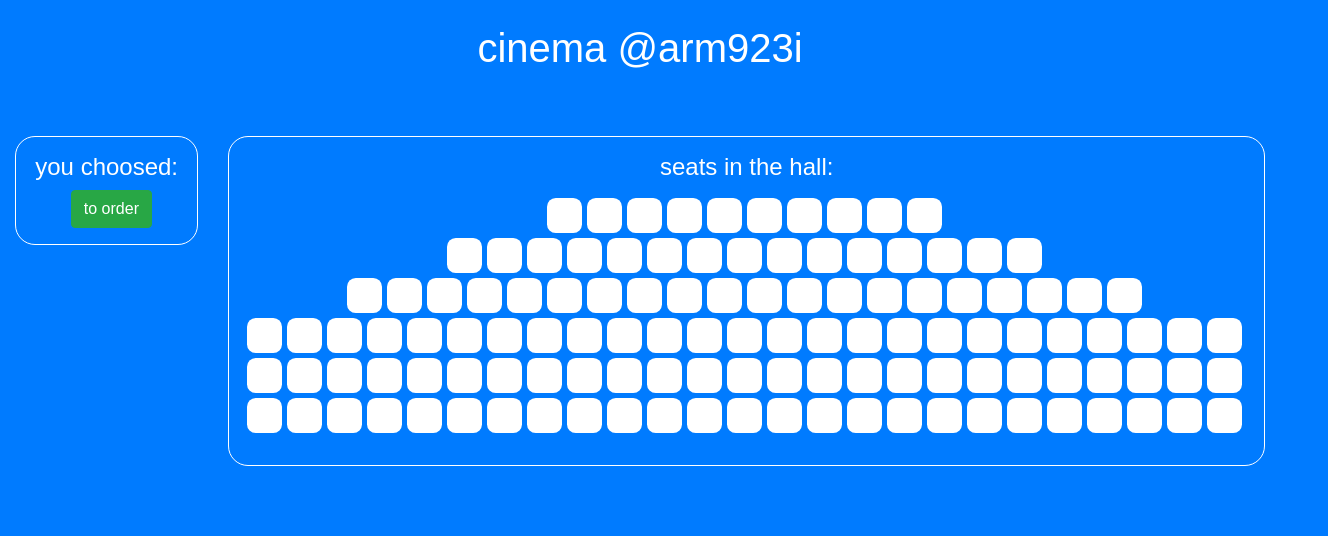
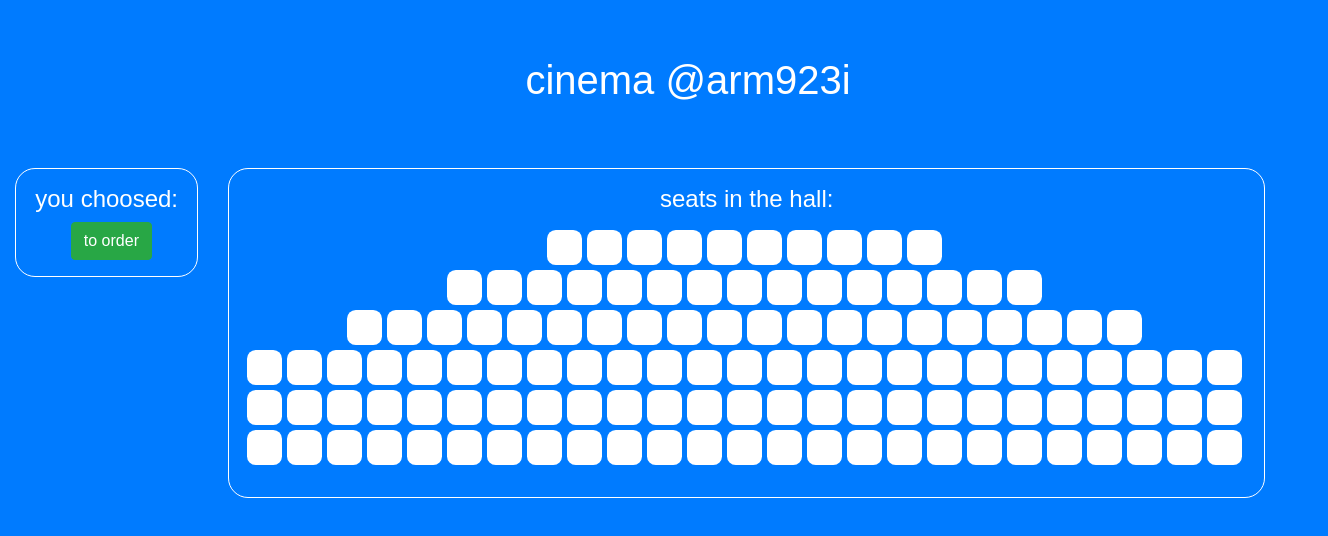
Before and after one commit to arm923i/spa-cinema, a plain HTML site: page index.html in a window 1280 px wide. Shown: the whole page, 1328 px wide, since content can reach past the window. Drawn offline with nearby package versions, Linux system fonts and the light colour scheme.

Commit message:
Update index.html

```diff
--- a/index.html
+++ b/index.html
@@ -14,7 +14,7 @@
     <section id="header" class="">
       <div class="container-fluid">
         <div class="row">
-          <div class="col-md-12 text-center mt-3 mb-5 p-2">
+          <div class="col-md-12 text-center m-5 p-2">
               <h1>cinema @arm923i</h1>
 
           </div>
```
